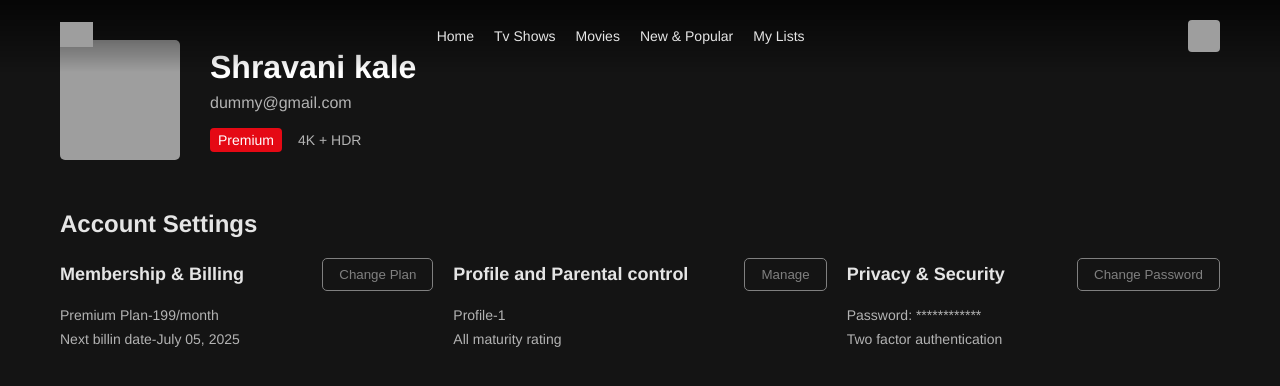
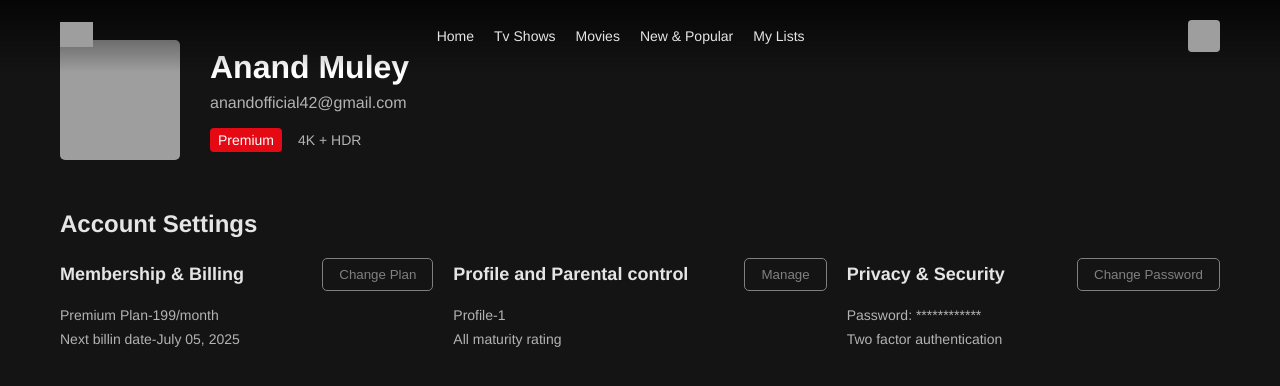
Before and after one commit to anandmuley568/netflix-clone-v2, a website: page profile-details.html in a window 1280 px wide. Drawn offline with Linux system fonts and the light colour scheme; grey boxes are pictures that could not be loaded; some icons are missing.

Commit message:
Modify profile details for Anand Muley
Updated profile details for user information.

```diff
--- a/profile-details.html
+++ b/profile-details.html
@@ -45,8 +45,8 @@
           />
         </div>
         <div class="profile-info">
-          <h1 class="profile-name">Shravani kale</h1>
-          <p class="profile-email">dummy@gmail.com</p>
+          <h1 class="profile-name">Anand Muley</h1>
+          <p class="profile-email">anandofficial42@gmail.com</p>
           <div class="membership-info">
             <span class="membership-badge">Premium</span>
             <span class="membership-details">4K + HDR</span>
```
